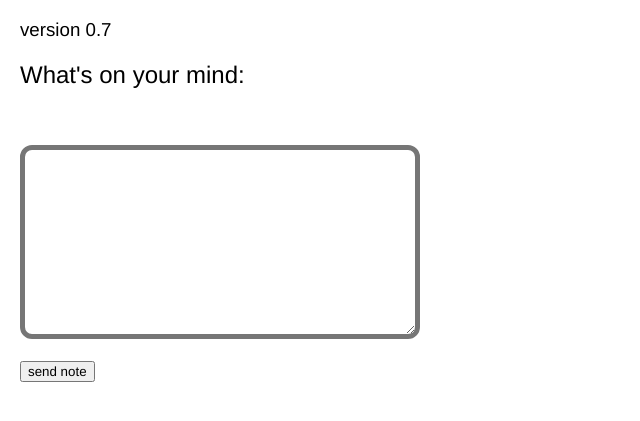
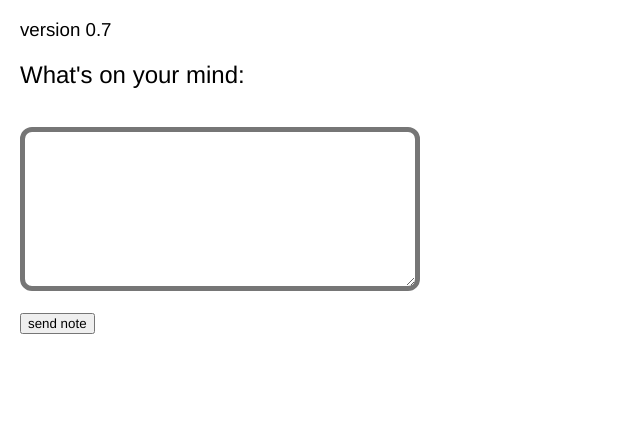
Before and after one commit to anbdesign/kindleNotes, a website: page src/index.html in a window 1280 px wide. Shown: the part 61-482 px from the top of the page, without its empty margins (0-640 px from the left). Drawn offline with Linux system fonts and the light colour scheme.

Commit message:
removed <br/>

```diff
--- a/src/index.html
+++ b/src/index.html
@@ -13,8 +13,8 @@
     <h1>Kindle Notes</h1>
     <h3>version 0.7</h3>
     <form class="gform" method="POST" action="https://script.google.com/macros/s/AKfycbydKVBZoctXdMlb4WD_gGvIf13DKkMPqEpzUM389Jod73fhbPNOSIRym81cbBKc7FQC_Q/exec">
-      <label><h2>What's on your mind:</h2></label><br/><br/>
-      <textarea name="content" id="textareaID" rows="12" cols="50"></textarea><br/><br/>
+      <label><h2>What's on your mind:</h2></label><br/>
+      <textarea name="content" id="textareaID" rows="10" cols="50"></textarea><br/><br/>
       <input type="submit" value="send note">
     </form>
   </main>
```
